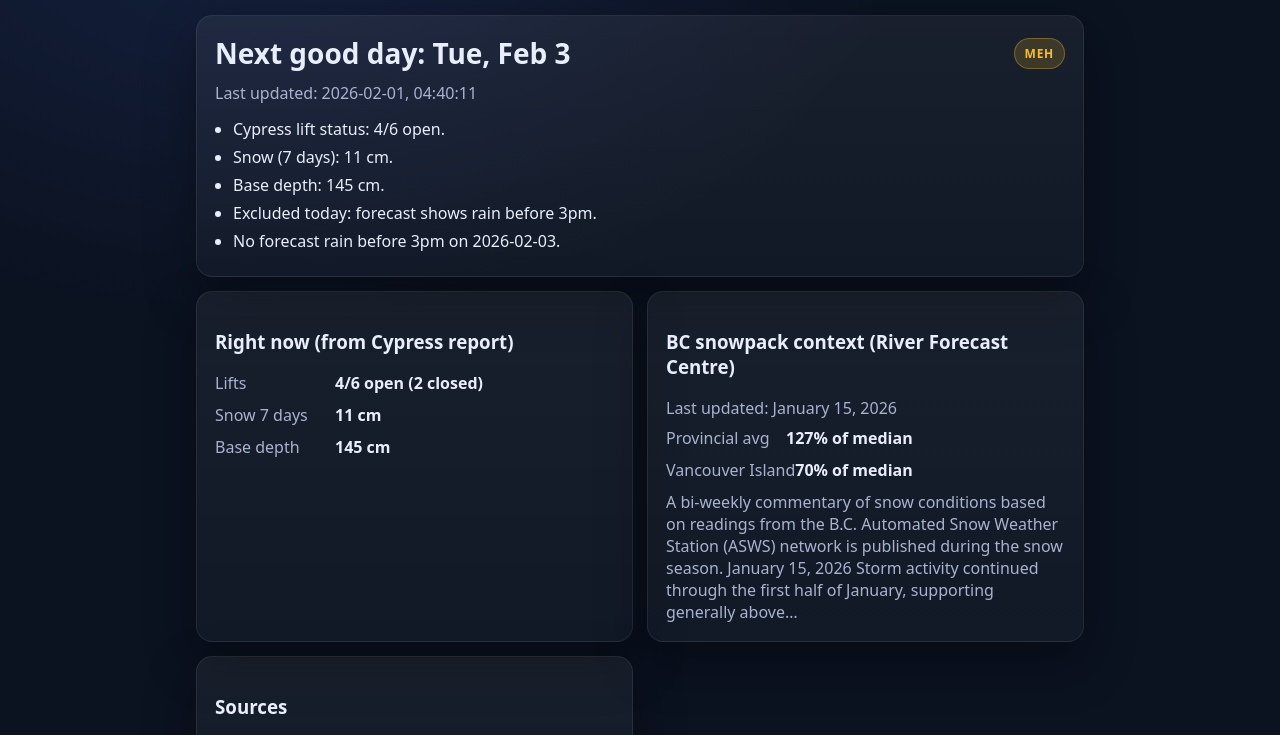
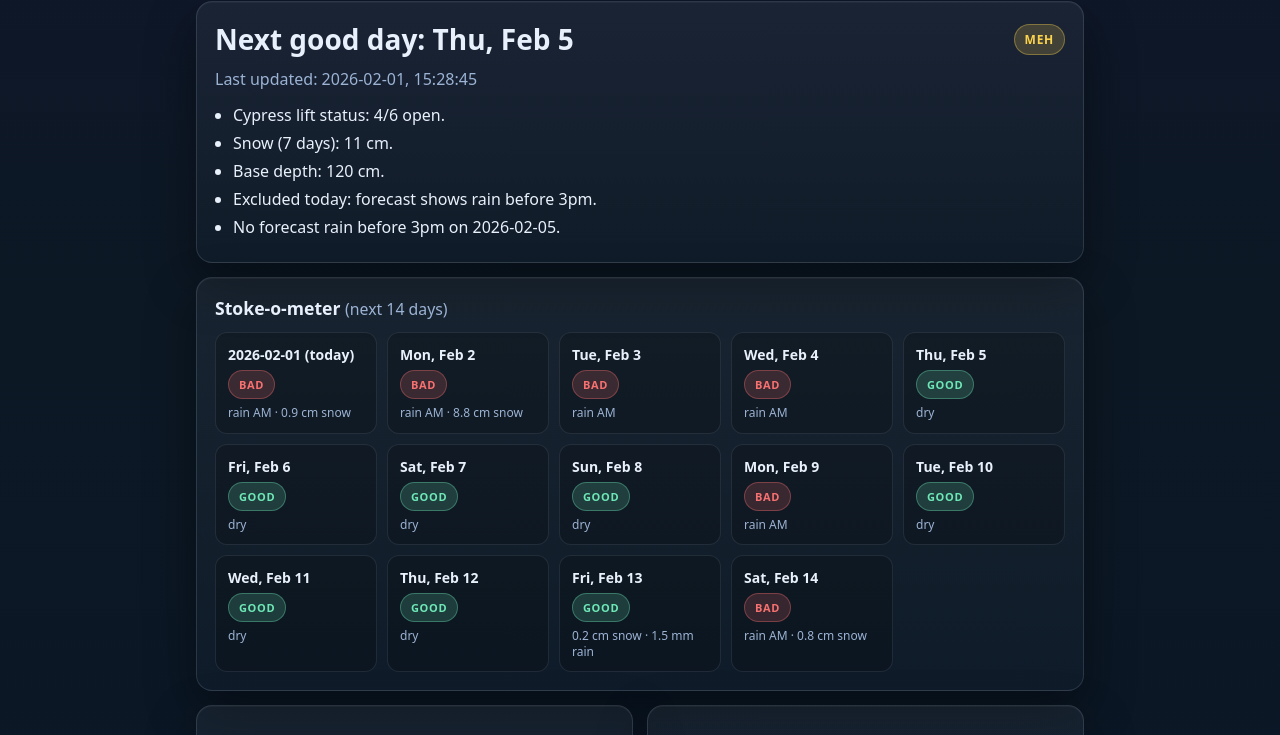
Before and after one commit to SnugglePilot/cypress-snowboard-next, a website: page index.html in a window 1280 px wide. Shown: the part 120-855 px from the top of the page. Drawn offline with Linux system fonts and the light colour scheme.

Commit message:
Heartbeat: fresh data + editorial; 14-day stoke-o-meter, build + deploy workflow
Co-authored-by: Cursor <cursoragent@cursor.com>

```diff
--- a/app.js
+++ b/app.js
@@ -3,7 +3,9 @@ async function main(){
     nextDay: document.getElementById('nextDay'),
     confidence: document.getElementById('confidence'),
     updated: document.getElementById('updated'),
+    editorial: document.getElementById('editorial'),
     reasons: document.getElementById('reasons'),
+    stokeMeter: document.getElementById('stokeMeter'),
     lifts: document.getElementById('lifts'),
     snow7: document.getElementById('snow7'),
     base: document.getElementById('base'),
@@ -32,11 +34,48 @@ async function main(){
 
   els.updated.textContent = `Last updated: ${data.generatedAtLocal ?? data.generatedAt ?? 'unknown'}`;
 
+  if (data.editorial?.blurbHtml) {
+    els.editorial.innerHTML = data.editorial.blurbHtml;
+    els.editorial.style.display = 'block';
+  } else if (data.editorial?.blurb) {
+    els.editorial.textContent = data.editorial.blurb;
+    els.editorial.style.display = 'block';
+  } else {
+    els.editorial.style.display = 'none';
+  }
+
   els.reasons.innerHTML = '';
   (data.next?.reasons ?? []).forEach(r => {
     const li = document.createElement('li');
     li.textContent = r;
     els.reasons.appendChild(li);
+  });
+
+  // Stoke-o-meter: one card per day (up to 14)
+  els.stokeMeter.innerHTML = '';
+  const days = data.forecast?.days ?? [];
+  days.forEach((d) => {
+    const stoke = d.stoke ?? (d.rainBefore3pm ? 'bad' : (d.snowfallCm > 0 && (d.rainMm ?? 0) < 5) || (d.rainMm ?? 0) < 2 ? 'good' : 'meh');
+    const card = document.createElement('div');
+    card.className = 'stoke-day';
+    card.setAttribute('role', 'listitem');
+    const label = document.createElement('span');
+    label.className = 'stoke-day-label';
+    label.textContent = d.label ?? d.date;
+    const pill = document.createElement('span');
+    pill.className = 'pill stoke-pill ' + stoke;
+    pill.textContent = stoke;
+    card.appendChild(label);
+    card.appendChild(pill);
+    const detail = document.createElement('span');
+    detail.className = 'stoke-day-detail';
+    const parts = [];
+    if (d.rainBefore3pm) parts.push('rain AM');
+    if (d.snowfallCm != null && d.snowfallCm > 0) parts.push(d.snowfallCm + ' cm snow');
+    if (d.rainMm != null && d.rainMm > 0 && !d.rainBefore3pm) parts.push(d.rainMm + ' mm rain');
+    detail.textContent = parts.length ? parts.join(' · ') : 'dry';
+    card.appendChild(detail);
+    els.stokeMeter.appendChild(card);
   });
 
   if (data.current) {
--- a/data.json
+++ b/data.json
@@ -1,6 +1,6 @@
 {
-  "generatedAt": "2026-02-01T12:40:11.771Z",
-  "generatedAtLocal": "2026-02-01, 04:40:11",
+  "generatedAt": "2026-02-01T23:28:45.899Z",
+  "generatedAtLocal": "2026-02-01, 15:28:45",
   "current": {
     "lifts": {
       "open": 4,
@@ -13,7 +13,7 @@
       "snow48HoursCm": 0,
       "snow7DaysCm": 11,
       "seasonTotalCm": 300,
-      "baseDepthCm": 145
+      "baseDepthCm": 120
     }
   },
   "forecast": {
@@ -21,64 +21,134 @@
       {
         "date": "2026-02-01",
         "label": "2026-02-01 (today)",
-        "rainMm": 18.7,
-        "snowfallCm": 0,
-        "rainBefore3pm": true
+        "rainMm": 15.2,
+        "snowfallCm": 0.9,
+        "rainBefore3pm": true,
+        "stoke": "bad"
       },
       {
         "date": "2026-02-02",
         "label": "Mon, Feb 2",
-        "rainMm": 16.1,
-        "snowfallCm": 4,
-        "rainBefore3pm": true
+        "rainMm": 27.6,
+        "snowfallCm": 8.8,
+        "rainBefore3pm": true,
+        "stoke": "bad"
       },
       {
         "date": "2026-02-03",
         "label": "Tue, Feb 3",
-        "rainMm": 0,
+        "rainMm": 0.1,
         "snowfallCm": 0,
-        "rainBefore3pm": false
+        "rainBefore3pm": true,
+        "stoke": "bad"
       },
       {
         "date": "2026-02-04",
         "label": "Wed, Feb 4",
         "rainMm": 0.1,
         "snowfallCm": 0,
-        "rainBefore3pm": true
+        "rainBefore3pm": true,
+        "stoke": "bad"
       },
       {
         "date": "2026-02-05",
         "label": "Thu, Feb 5",
         "rainMm": 0,
         "snowfallCm": 0,
-        "rainBefore3pm": false
+        "rainBefore3pm": false,
+        "stoke": "good"
       },
       {
         "date": "2026-02-06",
         "label": "Fri, Feb 6",
-        "rainMm": 0.9,
+        "rainMm": 0,
         "snowfallCm": 0,
-        "rainBefore3pm": true
+        "rainBefore3pm": false,
+        "stoke": "good"
       },
       {
         "date": "2026-02-07",
         "label": "Sat, Feb 7",
-        "rainMm": 20.7,
+        "rainMm": 0,
         "snowfallCm": 0,
-        "rainBefore3pm": true
+        "rainBefore3pm": false,
+        "stoke": "good"
+      },
+      {
+        "date": "2026-02-08",
+        "label": "Sun, Feb 8",
+        "rainMm": 0,
+        "snowfallCm": 0,
+        "rainBefore3pm": false,
+        "stoke": "good"
+      },
+      {
+        "date": "2026-02-09",
+        "label": "Mon, Feb 9",
+        "rainMm": 0.6,
+        "snowfallCm": 0,
+        "rainBefore3pm": true,
+        "stoke": "bad"
+      },
+      {
+        "date": "2026-02-10",
+        "label": "Tue, Feb 10",
+        "rainMm": 0,
+        "snowfallCm": 0,
+        "rainBefore3pm": false,
+        "stoke": "good"
+      },
+      {
+        "date": "2026-02-11",
+        "label": "Wed, Feb 11",
+        "rainMm": 0,
+        "snowfallCm": 0,
+        "rainBefore3pm": false,
+        "stoke": "good"
+      },
+      {
+        "date": "2026-02-12",
+        "label": "Thu, Feb 12",
+        "rainMm": 0,
+        "snowfallCm": 0,
+        "rainBefore3pm": false,
+        "stoke": "good"
+      },
+      {
+        "date": "2026-02-13",
+        "label": "Fri, Feb 13",
+        "rainMm": 1.5,
+        "snowfallCm": 0.2,
+        "rainBefore3pm": false,
+        "stoke": "good"
+      },
+      {
+        "date": "2026-02-14",
+        "label": "Sat, Feb 14",
+        "rainMm": 2.7,
+        "snowfallCm": 0.8,
+        "rainBefore3pm": true,
+        "stoke": "bad"
       }
     ],
     "excludeBefore3pmRain": {
       "2026-02-01": true,
       "2026-02-02": true,
-      "2026-02-03": false,
+      "2026-02-03": true,
       "2026-02-04": true,
       "2026-02-05": false,
-      "2026-02-06": true,
-      "2026-02-07": true
+      "2026-02-06": false,
+      "2026-02-07": false,
+      "2026-02-08": false,
+      "2026-02-09": true,
+      "2026-02-10": false,
+      "2026-02-11": false,
+      "2026-02-12": false,
+      "2026-02-13": false,
+      "2026-02-14": true
     },
     "raw": {
-      "url": "https://api.open-meteo.com/v1/forecast?latitude=49.3889782663548&longitude=-123.20711795277704&timezone=America%2FVancouver&forecast_days=7&hourly=rain%2Csnowfall%2Ctemperature_2m"
+      "url": "https://api.open-meteo.com/v1/forecast?latitude=49.3889782663548&longitude=-123.20711795277704&timezone=America%2FVancouver&forecast_days=14&hourly=rain%2Csnowfall%2Ctemperature_2m"
     }
   },
   "bcSnowpack": {
@@ -89,14 +159,14 @@
     "blurb": "A bi-weekly commentary of snow conditions based on readings from the B.C. Automated Snow Weather Station (ASWS) network is published during the snow season. January 15, 2026 Storm activity continued through the first half of January, supporting generally above…"
   },
   "next": {
-    "label": "Next good day: Tue, Feb 3",
+    "label": "Next good day: Thu, Feb 5",
     "confidence": "meh",
     "reasons": [
       "Cypress lift status: 4/6 open.",
       "Snow (7 days): 11 cm.",
-      "Base depth: 145 cm.",
+      "Base depth: 120 cm.",
       "Excluded today: forecast shows rain before 3pm.",
-      "No forecast rain before 3pm on 2026-02-03."
+      "No forecast rain before 3pm on 2026-02-05."
     ]
   },
   "sources": [
--- a/index.html
+++ b/index.html
@@ -20,7 +20,13 @@
         <div class="pill" id="confidence">—</div>
       </div>
       <p class="muted" id="updated">—</p>
+      <div class="editorial" id="editorial" aria-label="Editorial"></div>
       <ul id="reasons" class="reasons"></ul>
+    </section>
+
+    <section class="card stoke-section">
+      <h3 class="stoke-title">Stoke-o-meter <span class="stoke-sub">(next 14 days)</span></h3>
+      <div class="stoke-meter" id="stokeMeter" role="list" aria-label="Stoke level for each day"></div>
     </section>
 
     <section class="grid">
--- a/style.css
+++ b/style.css
@@ -1,40 +1,84 @@
 :root{
-  --bg:#0b1220;
-  --card:#111a2e;
-  --text:#e9eefc;
-  --muted:#a9b3cf;
-  --accent:#7dd3fc;
-  --good:#34d399;
-  --meh:#fbbf24;
-  --bad:#fb7185;
+  --bg:#0c1824;
+  --card:#0f1e2e;
+  --text:#e8f0fc;
+  --muted:#9cb3d4;
+  --accent:#93c5fd;
+  --frost:rgba(224,242,254,0.12);
+  --good:#6ee7b7;
+  --meh:#fcd34d;
+  --bad:#f87171;
 }
 *{box-sizing:border-box}
 body{
   margin:0;
   font-family: ui-sans-serif, system-ui, -apple-system, Segoe UI, Roboto, Helvetica, Arial, "Apple Color Emoji","Segoe UI Emoji";
-  background: radial-gradient(1200px 800px at 20% 0%, #152140 0%, var(--bg) 55%);
+  background: linear-gradient(180deg, #0f172a 0%, #0c1824 30%, #0a1628 100%);
+  color:var(--text);
+  min-height:100vh;
+  overflow-x:hidden;
+}
+.wrap{max-width:920px;margin:0 auto;padding:20px 16px 48px}
+.hero h1{margin:0 0 8px;font-size:clamp(26px, 6vw, 40px);letter-spacing:-0.02em;color:#f0f9ff}
+.sub{margin:0;color:var(--muted);font-size:clamp(13px, 2.5vw, 15px)}
+.card{
+  background:linear-gradient(180deg, rgba(224,242,254,0.06), rgba(224,242,254,0.02));
+  border:1px solid rgba(148,163,184,0.2);
+  border-radius:16px;
+  padding:18px 18px;
+  box-shadow:0 20px 50px rgba(0,0,0,0.4), inset 0 1px 0 rgba(255,255,255,0.04);
+}
+.editorial{
+  margin-top:14px;
+  padding:12px 0;
+  border-top:1px solid rgba(148,163,184,0.15);
+  font-size:15px;
+  line-height:1.5;
   color:var(--text);
 }
-.wrap{max-width:920px;margin:0 auto;padding:32px 16px 48px}
-.hero h1{margin:0 0 8px;font-size:40px;letter-spacing:-0.02em}
-.sub{margin:0;color:var(--muted)}
-.card{
-  background:linear-gradient(180deg, rgba(255,255,255,0.06), rgba(255,255,255,0.03));
-  border:1px solid rgba(255,255,255,0.08);
-  border-radius:16px;
-  padding:18px 18px;
-  box-shadow:0 20px 50px rgba(0,0,0,0.35);
-}
+.editorial:empty{display:none}
+.editorial h2,.editorial h3{margin:14px 0 6px;font-size:1em;font-weight:700}
+.editorial h2:first-child,.editorial h3:first-child{margin-top:0}
+.editorial p{margin:8px 0}
+.editorial p:last-child{margin-bottom:0}
+.editorial strong{color:var(--accent);font-weight:700}
+.editorial em{font-style:italic;color:var(--muted)}
+.editorial ul{margin:8px 0;padding-left:18px}
+.editorial li{margin:4px 0}
 #status{margin-top:18px}
 .row{display:flex;align-items:center;justify-content:space-between;gap:16px}
 #nextDay{margin:0;font-size:28px}
 .pill{padding:6px 10px;border-radius:999px;font-weight:700;font-size:12px;letter-spacing:.06em;text-transform:uppercase}
-.pill.good{background:rgba(52,211,153,.16);color:var(--good);border:1px solid rgba(52,211,153,.32)}
-.pill.meh{background:rgba(251,191,36,.16);color:var(--meh);border:1px solid rgba(251,191,36,.32)}
-.pill.bad{background:rgba(251,113,133,.16);color:var(--bad);border:1px solid rgba(251,113,133,.32)}
+.pill.good{background:rgba(110,231,183,.18);color:var(--good);border:1px solid rgba(110,231,183,.35)}
+.pill.meh{background:rgba(252,211,77,.18);color:var(--meh);border:1px solid rgba(252,211,77,.35)}
+.pill.bad{background:rgba(248,113,113,.18);color:var(--bad);border:1px solid rgba(248,113,113,.35)}
 .muted{color:var(--muted);margin:10px 0 0}
 .reasons{margin:14px 0 0;padding-left:18px}
 .reasons li{margin:6px 0;color:var(--text)}
+/* Stoke-o-meter */
+.stoke-section{margin-top:14px}
+.stoke-title{margin:0 0 4px;font-size:1.1rem}
+.stoke-sub{font-weight:400;color:var(--muted);font-size:0.9em}
+.stoke-meter{
+  display:grid;
+  grid-template-columns:repeat(auto-fill, minmax(140px, 1fr));
+  gap:10px;
+  margin-top:12px;
+}
+.stoke-day{
+  display:flex;
+  flex-direction:column;
+  gap:6px;
+  padding:12px;
+  background:rgba(0,0,0,0.2);
+  border:1px solid rgba(148,163,184,0.15);
+  border-radius:12px;
+  min-height:0;
+}
+.stoke-day-label{font-weight:600;font-size:14px;color:var(--text)}
+.stoke-day-detail{font-size:12px;color:var(--muted);line-height:1.3}
+.stoke-pill{align-self:flex-start;font-size:11px}
+
 .grid{margin-top:14px;display:grid;grid-template-columns:1fr;gap:14px}
 @media (min-width: 860px){.grid{grid-template-columns: 1fr 1fr}}
 .kv{display:grid;gap:10px;margin-top:8px}
@@ -42,4 +86,21 @@ body{
 .kv .v{font-weight:700}
 .links{margin:10px 0 0;padding-left:18px}
 .links a{color:var(--accent)}
+.links a:hover{color:#bfdbfe}
 .foot{margin-top:18px;color:var(--muted);font-size:13px}
+
+/* Mobile: tap targets and layout */
+@media (max-width: 600px){
+  .wrap{padding:16px 12px 40px}
+  .stoke-meter{grid-template-columns:repeat(2, 1fr);gap:8px}
+  .stoke-day{padding:10px}
+  .stoke-day-label{font-size:13px}
+  .card{padding:14px}
+  .row{flex-wrap:wrap;gap:8px}
+  #nextDay{font-size:22px}
+  .pill{padding:8px 12px;min-height:44px;display:inline-flex;align-items:center;justify-content:center}
+  .links a{padding:4px 0;min-height:44px;display:inline-block}
+}
+@media (max-width: 380px){
+  .stoke-meter{grid-template-columns:1fr}
+}
```
Also changed, not shown: editorial.md (added, +11 -0 lines), package.json (added, +11 -0 lines), scripts/build.mjs (added, +57 -0 lines), scripts/update.mjs (+20 -4 lines), .github/workflows/deploy.yml (added), README.md.
